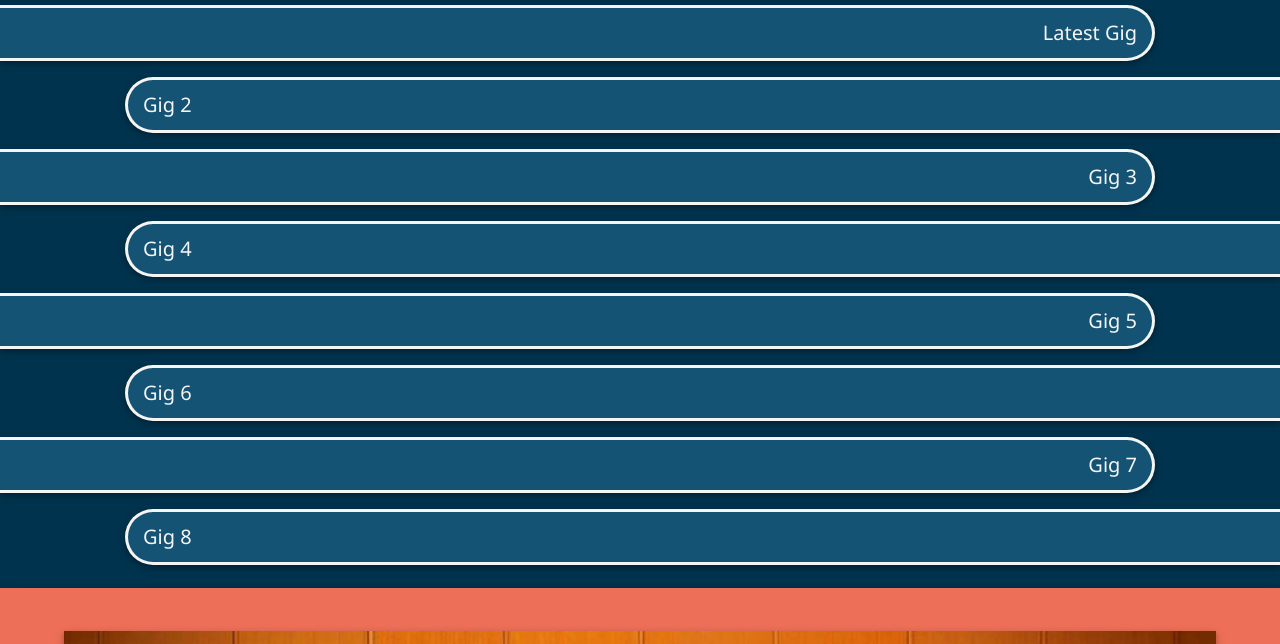
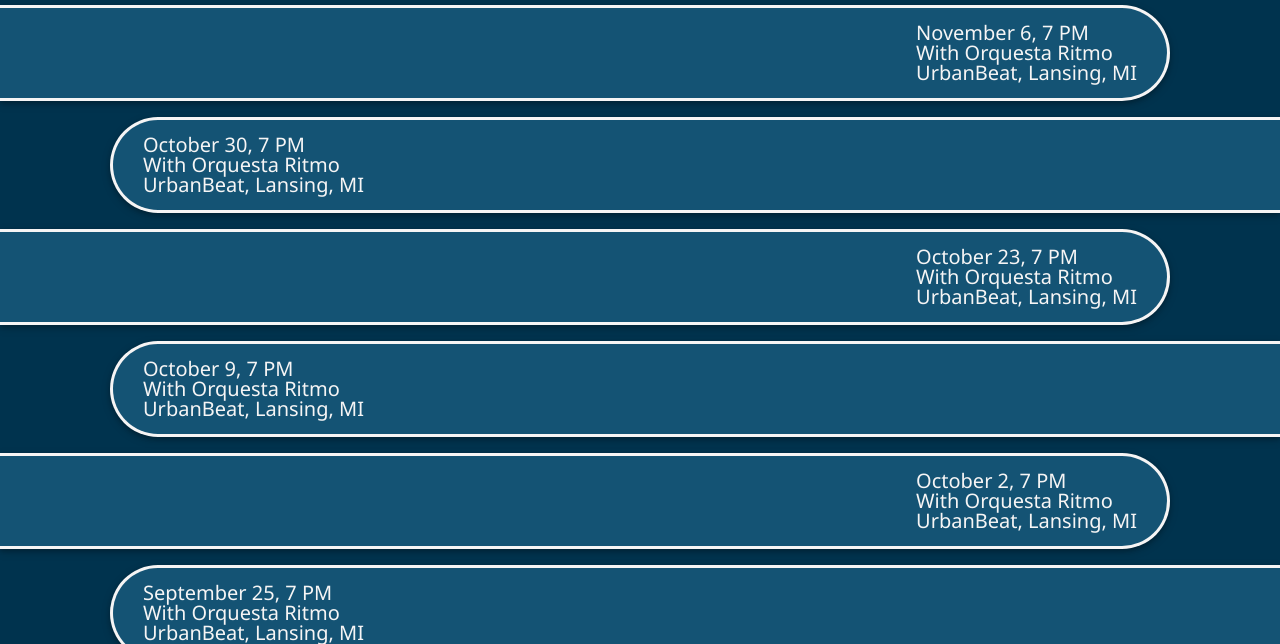
Before and after one commit to swinter00/austin_website, a plain HTML site: page gigs_events.html in a window 1280 px wide. Shown: the part 156-800 px from the top of the page. Drawn offline with Linux system fonts and the light colour scheme.

Commit message:
Gigs added

```diff
--- a/css/style.css
+++ b/css/style.css
@@ -439,6 +439,7 @@ footer p {
     align-self: flex-end;
     border-radius: 50px 0px 0px 50px;
     border-width: 3px 0px 3px 3px;
+    padding-left: 15px;
 }
 
 .left_stick {
@@ -446,6 +447,7 @@ footer p {
     align-content: center;
     border-radius: 0px 50px 50px 0px;
     border-width: 3px 3px 3px 0px;
+    padding-right: 15px;
 }
 
 #gigs_main {
@@ -482,6 +484,18 @@ footer p {
     height: 170vw;
     animation-name: fade_in;
     animation-duration: 1s;
+}
+
+#gigs_details {
+    margin-top: 20px;
+    align-self: center;
+    justify-self: center;
+    display: flex;
+    flex-direction: column;
+    justify-content: center;
+    align-content: center;
+    text-align: center;
+
 }
 
 #contact_main {
--- a/gigs_events.html
+++ b/gigs_events.html
@@ -29,28 +29,28 @@
         <main id="gigs_main">
             <h1>Gigs <span class="orange">and</span> Events</h1>
             <div class="left_stick">
-                <p class="gigs_content">Latest Gig</p>
+                <p class="gigs_content">November 6, 7 PM<br>With Orquesta Ritmo<br>UrbanBeat, Lansing, MI</p>
             </div>
             <div class="right_stick">
-                <p class="gigs_content">Gig 2</p>
+                <p class="gigs_content">October 30, 7 PM<br>With Orquesta Ritmo<br>UrbanBeat, Lansing, MI</p>
             </div>
             <div class="left_stick">
-                <p class="gigs_content">Gig 3</p>
+                <p class="gigs_content">October 23, 7 PM<br>With Orquesta Ritmo<br>UrbanBeat, Lansing, MI</p>
             </div>
             <div class="right_stick">
-                <p class="gigs_content">Gig 4</p>
+                <p class="gigs_content">October 9, 7 PM<br>With Orquesta Ritmo<br>UrbanBeat, Lansing, MI</p>
             </div>
             <div class="left_stick">
-                <p class="gigs_content">Gig 5</p>
+                <p class="gigs_content">October 2, 7 PM<br>With Orquesta Ritmo<br>UrbanBeat, Lansing, MI</p>
             </div>
             <div class="right_stick">
-                <p class="gigs_content">Gig 6</p>
+                <p class="gigs_content">September 25, 7 PM<br>With Orquesta Ritmo<br>UrbanBeat, Lansing, MI</p>
             </div>
             <div class="left_stick">
-                <p class="gigs_content">Gig 7</p>
+                <p class="gigs_content">September 18, 7 PM<br>With Orquesta Ritmo<br>UrbanBeat, Lansing, MI</p>
             </div>
             <div class="right_stick">
-                <p class="gigs_content">Gig 8</p>
+                <p class="gigs_content">September 4, 7 PM<br>With Orquesta Ritmo<br>UrbanBeat, Lansing, MI</p>
             </div>
             <div id="gigs_imgs" class="imgs_container">
                 <img class="large_img" src="images/gigs/salsa.jpg" alt="Austin and his salsa band">
```
